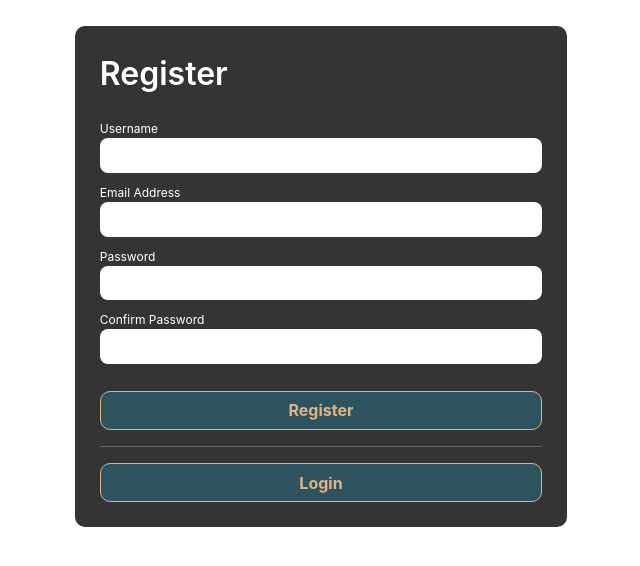
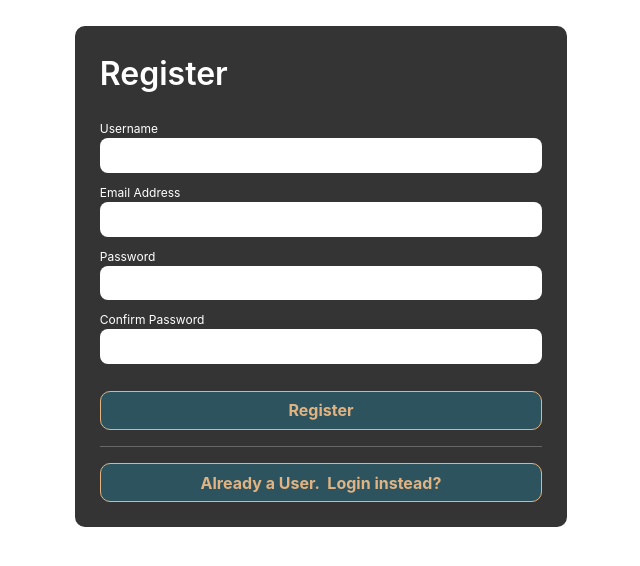
Before and after one commit to ameyjeurkar/social-client, a React (Create React App) app: page / in a window 1280 px wide. Shown: the top 566 px of the page, without its empty margins (319-959 px from the left). Built offline with nearby package versions, Linux system fonts and the light colour scheme.

Commit message:
(24/09) - Login text change

```diff
--- a/src/components/Auth/Register/Register.js
+++ b/src/components/Auth/Register/Register.js
@@ -86,7 +86,7 @@ const Register = () => {
                             type="button"
                             value="button"
                             onClick={navigateToLoginPage}>
-                                Login
+                                Already a User.&nbsp;&nbsp;Login instead?
                         </ButtonLogin>
                     </Form>
                 </Column>
```
